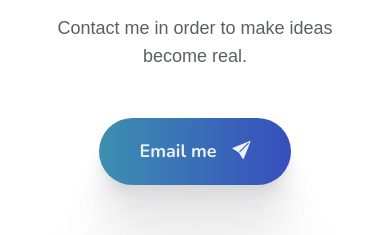
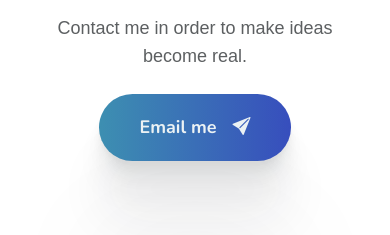
Before and after one commit to Mikadifo/Mikadifo.github.io, a React (Create React App) app: page / in a window 390 px wide. Shown: the part 3943-4178 px from the top of the page. Built offline with nearby package versions, Linux system fonts and the light colour scheme.

Commit message:
[mod] footer spacing between secitons responsive

```diff
--- a/src/components/footer/Footer.js
+++ b/src/components/footer/Footer.js
@@ -13,7 +13,7 @@ const Footer = () => {
                         Contact me in order to make ideas become real.
                     </p>
                 </div>
-                <div className="col-lg-4 text-center text-lg-end my-auto pt-5 pt-lg-0 pe-0 ps-0">
+                <div className="col-lg-4 text-center text-lg-end my-auto pt-4 pt-sm-5 pt-lg-0 pe-0 ps-0">
                     <a href="mailto:mikadifopadillaheredia@gmail.com">
                         <PrimaryButton
                             text="Email me"
```
